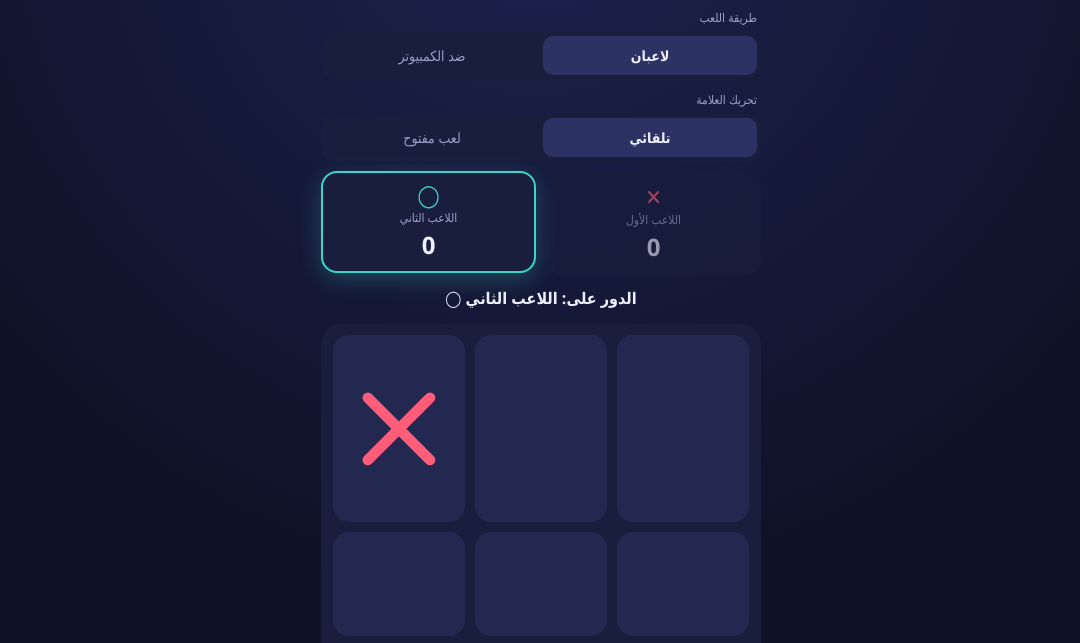
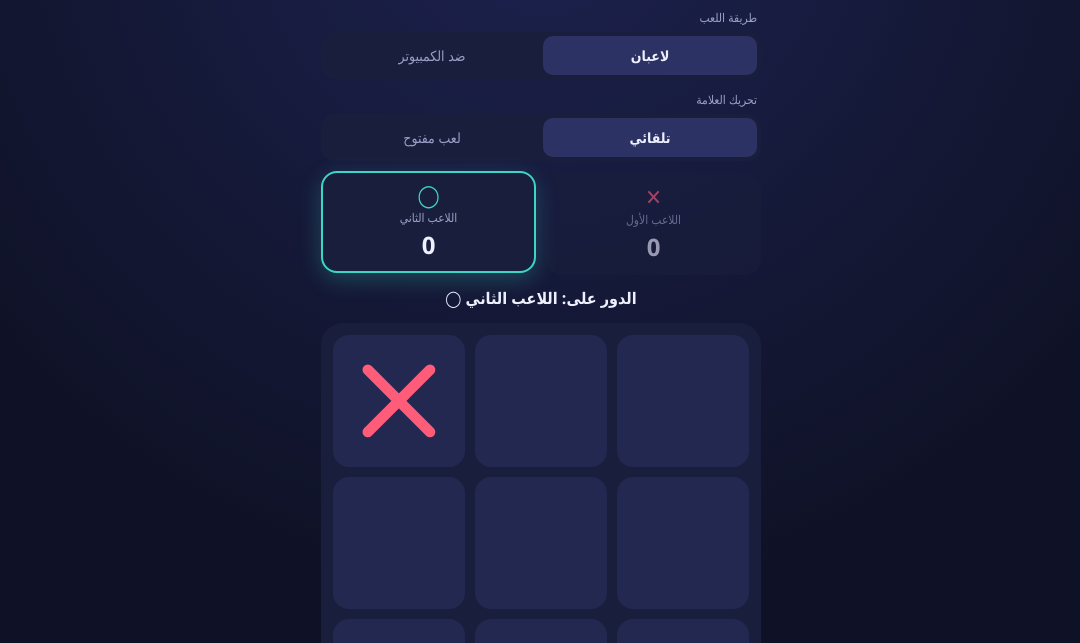
Before and after one commit to Alwad3aani/xo-game, a plain HTML site: page index.html in a window 1280 px wide. Both pictures are taken after a click on the button 498 px from the left and 512 px from the top of the page. Shown: the part 111-754 px from the top of the page, without its empty margins (99-1179 px from the left). Drawn offline with Linux system fonts and the light colour scheme.

Commit message:
Update index.html

```diff
--- a/index.html
+++ b/index.html
@@ -49,15 +49,16 @@
 
   .board{
     display:grid;grid-template-columns:repeat(3,1fr);gap:10px;direction:ltr;
-    background:var(--panel);padding:12px;border-radius:22px;aspect-ratio:1/1
+    background:var(--panel);padding:12px;border-radius:22px
   }
   .cell{
+    aspect-ratio:1/1;min-width:0;width:100%;
     border:0;background:var(--cell);border-radius:16px;cursor:pointer;position:relative;
     display:flex;align-items:center;justify-content:center;transition:background .15s,transform .1s,box-shadow .15s;padding:0
   }
   .cell:hover{background:var(--cell-h)}
   .cell:active{transform:scale(.96)}
-  .cell svg{width:62%;height:62%;overflow:visible}
+  .cell svg{position:absolute;top:19%;left:19%;width:62%;height:62%;overflow:visible}
   .cell .mark{stroke-width:13;stroke-linecap:round;fill:none}
   .cell.x .mark{stroke:var(--x)} .cell.o .mark{stroke:var(--o)}
   .cell.pop svg{animation:pop .28s cubic-bezier(.3,1.6,.5,1)}
@@ -115,7 +116,7 @@
     <button class="btn" id="reset">تصفير النتيجة</button>
   </div>
   <div class="credit">تصميم م. ماجد الودعاني</div>
-  <div class="ver">© 2026 جميع الحقوق محفوظة · الإصدار 1.3</div>
+  <div class="ver">© 2026 جميع الحقوق محفوظة · الإصدار 1.4</div>
 </div>
 
 <script>
```
